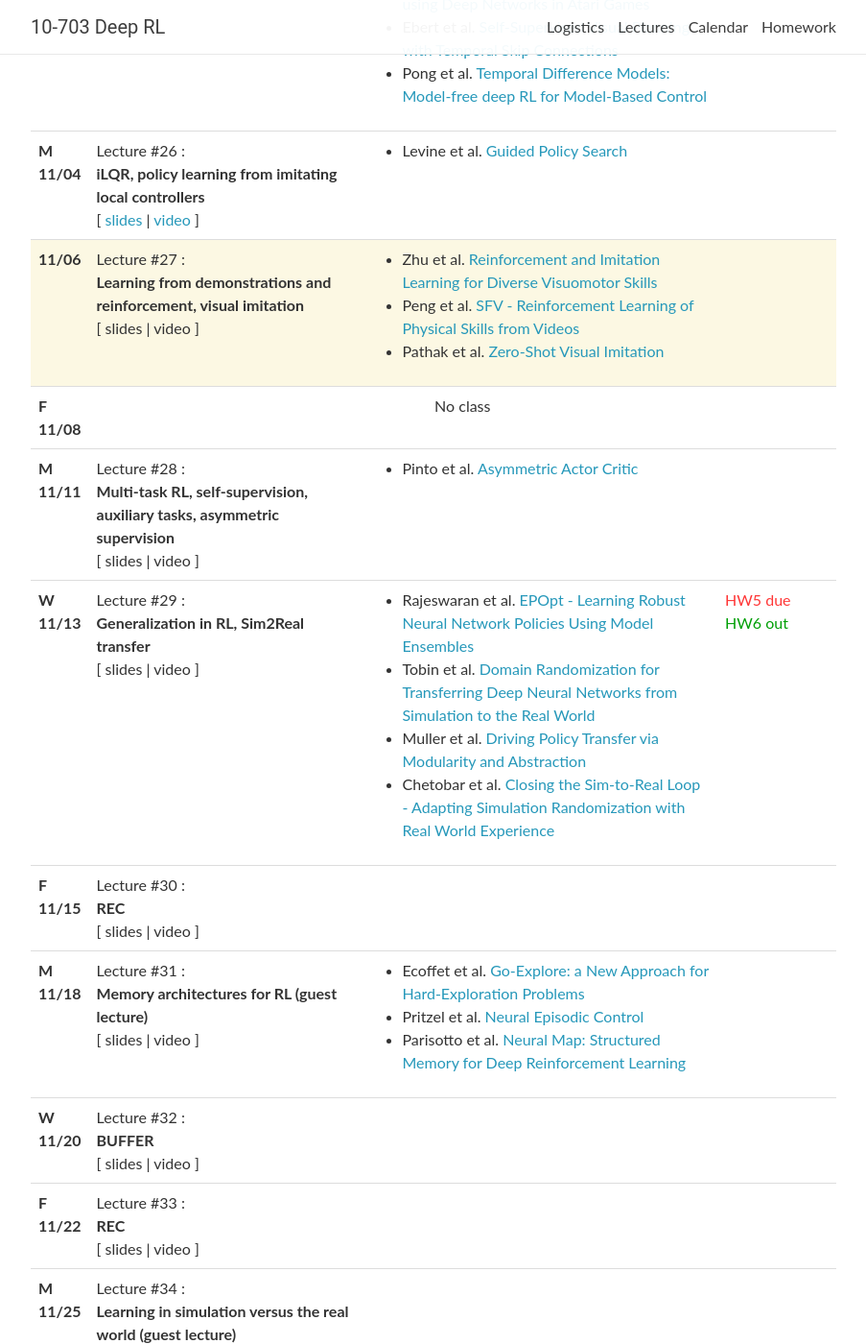
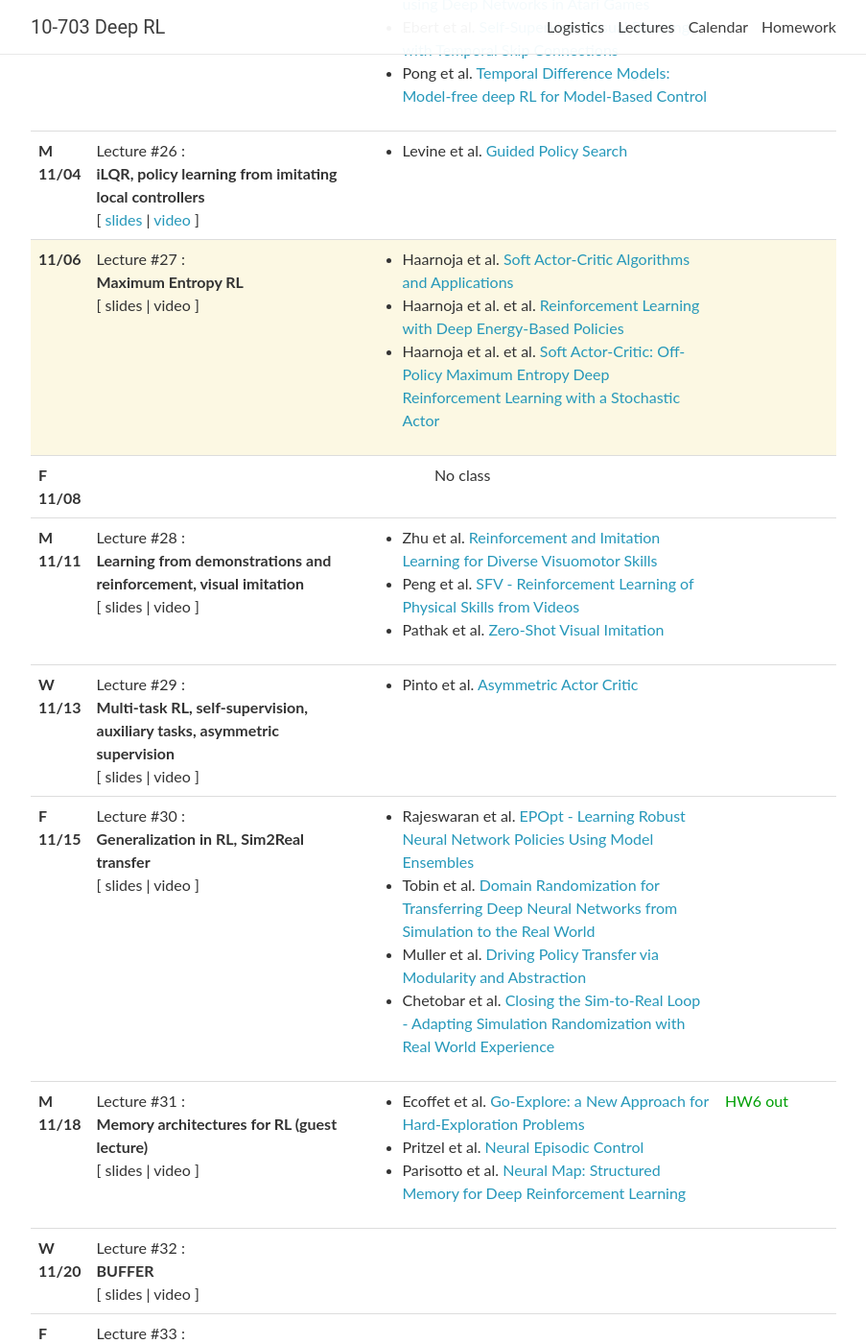
Before and after one commit to cmudeeprl/703website_f19, a Jekyll site: the page built from _pages/lectures.md, in a window 1280 px wide and 1400 px high, scrolled down 4299 px. Shown: the whole window at 96% size, without its empty margins (188-1091 px from the left). Built offline with Jekyll 4.4.1, drawn with Linux system fonts in a browser that asks for light colours; nearby versions of some CDN libraries; comment, search, counter and statistics services are not loaded.

Commit message:
max ent rl, push back

```diff
--- a/_data/lectures.yml
+++ b/_data/lectures.yml
@@ -385,14 +385,14 @@
 - date: 11/06
   lecturer:
   title: >
-    <strong>Learning from demonstrations and reinforcement, visual imitation</strong>
+    <strong>Maximum Entropy RL</strong>
   slides:
   video:
   notes:
   readings:
-    - Zhu et al. <a href="https://arxiv.org/pdf/1802.09564.pdf" target="_blank">Reinforcement and Imitation Learning for Diverse Visuomotor Skills</a>
-    - Peng et al. <a href="https://arxiv.org/abs/1810.03599" target="_blank">SFV - Reinforcement Learning of Physical Skills from Videos</a>
-    - Pathak et al. <a href="https://arxiv.org/abs/1804.08606" target="_blank">Zero-Shot Visual Imitation</a>
+    - Haarnoja et al. <a href="https://arxiv.org/abs/1812.05905" target="_blank">Soft Actor-Critic Algorithms and Applications</a>
+    - Haarnoja et al. et al. <a href="https://arxiv.org/abs/1702.08165" target="_blank">Reinforcement Learning with Deep Energy-Based Policies</a>
+    - Haarnoja et al. et al. <a href="https://arxiv.org/abs/1801.01290" target="_blank">Soft Actor-Critic&#58; Off-Policy Maximum Entropy Deep Reinforcement Learning with a Stochastic Actor</a>
   logistics:
 
 - date: F 11/08
@@ -408,6 +408,19 @@
 - date: M 11/11
   lecturer:
   title: >
+    <strong>Learning from demonstrations and reinforcement, visual imitation</strong>
+  slides:
+  video:
+  notes:
+  readings:
+    - Zhu et al. <a href="https://arxiv.org/pdf/1802.09564.pdf" target="_blank">Reinforcement and Imitation Learning for Diverse Visuomotor Skills</a>
+    - Peng et al. <a href="https://arxiv.org/abs/1810.03599" target="_blank">SFV - Reinforcement Learning of Physical Skills from Videos</a>
+    - Pathak et al. <a href="https://arxiv.org/abs/1804.08606" target="_blank">Zero-Shot Visual Imitation</a>
+  logistics:
+
+- date: W 11/13
+  lecturer:
+  title: >
     <strong>Multi-task RL, self-supervision, auxiliary tasks, asymmetric supervision</strong>
   slides:
   video:
@@ -416,7 +429,8 @@
     - Pinto et al. <a href="https://arxiv.org/abs/1710.06542" target="_blank">Asymmetric Actor Critic</a>
   logistics:
 
-- date: W 11/13
+
+- date: F 11/15
   lecturer:
   title: >
     <strong>Generalization in RL, Sim2Real transfer</strong>
@@ -428,17 +442,6 @@
     - Tobin et al. <a href="https://arxiv.org/abs/1703.06907" target="_blank">Domain Randomization for Transferring Deep Neural Networks from Simulation to the Real World</a>
     - Muller et al. <a href="https://arxiv.org/abs/1804.09364" target="_blank">Driving Policy Transfer via Modularity and Abstraction</a>
     - Chetobar et al. <a href="https://arxiv.org/abs/1810.05687" target="_blank">Closing the Sim-to-Real Loop - Adapting Simulation Randomization with Real World Experience</a>
-  logistics: <span class="deadline">HW5 due</span> <br>
-    <span class="event">HW6 out</span>
-
-- date: F 11/15
-  lecturer:
-  title: >
-    <strong>REC</strong>
-  slides:
-  video:
-  notes:
-  readings:
   logistics:
 
 - date: M 11/18
@@ -453,6 +456,7 @@
     - Pritzel et al. <a href="http://proceedings.mlr.press/v70/pritzel17a.html" target="_blank">Neural Episodic Control</a>
     - Parisotto et al. <a href="https://arxiv.org/abs/1702.08360" target="_blank">Neural Map&#58; Structured Memory for Deep Reinforcement Learning</a>
   logistics:
+    <span class="event">HW6 out</span>
 
 - date: W 11/20
   lecturer:
```
